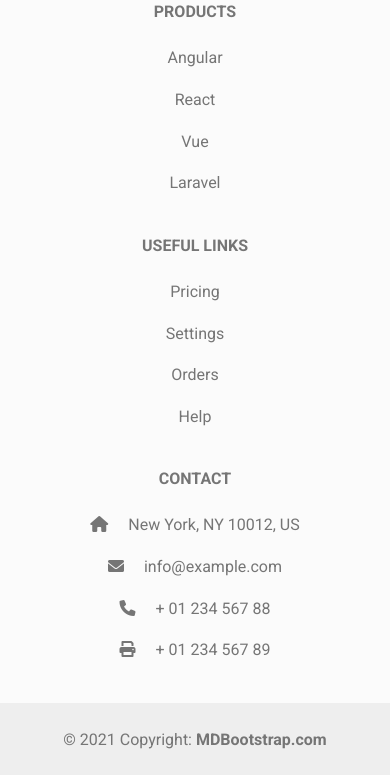
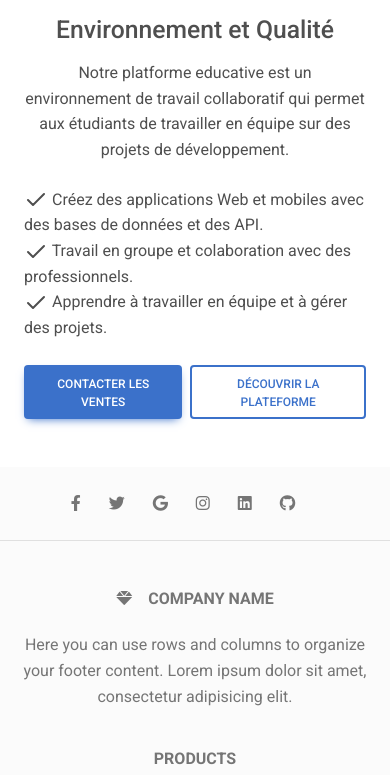
Before and after one commit to saoudi-h/formania, a PHP site: template views/home.php in a window 390 px wide. Shown: the part 306-1081 px from the top of the page. Run offline with PHP 8.4, Linux system fonts and the light colour scheme; the template is opened without the code that fills it, so the values that code supplies are empty; some libraries are stand-ins or nearby versions.

Commit message:
Update landing page and home page content

```diff
--- a/views/components/Landing.php
+++ b/views/components/Landing.php
@@ -22,8 +22,8 @@
                 <h1 class="mb-3">Apprendre un Métier d'avenir avec Formania</h1>
                 <h3 class="mb-3">Suivez nos cours et devenez rapidement expert !</h3>
                 <h5 class="mb-5">Gagnez 20Euros/minute dès la sortie, et ce, à chaque minute qui passe.</h5>
-                <a class="btn btn-outline-light btn-lg m-2" href="https://www.youtube.com/watch?v=c9B4TPnak1A" role="button" rel="nofollow" target="_blank">Start tutorial</a>
-                <a class="btn btn-outline-light btn-lg m-2" href="https://mdbootstrap.com/docs/standard/" target="_blank" role="button">Download MDB UI KIT</a>
+                <a class="btn btn-outline-light btn-lg m-2" href="https://www.youtube.com/watch?v=c9B4TPnak1A" role="button" rel="nofollow" target="_blank">Voir Nos Formations</a>
+                <a class="btn btn-outline-light btn-lg m-2" href="https://mdbootstrap.com/docs/standard/" target="_blank" role="button">Presentation</a>
             </div>
         </div>
     </div>
--- a/views/home.php
+++ b/views/home.php
@@ -1 +1,46 @@
-<div>home</div>
+<section class="py-12 md:py-24 lg:py-32 mt-5 mb-5">
+    <div class="container px-4 md:px-6">
+        <div class="row align-items-center gap-6">
+            <div class="col-lg-6">
+                <img alt="Image" class="mx-auto d-block rounded-xl img-fluid" height="310" src="https://images.unsplash.com/photo-1502945015378-0e284ca1a5be?q=80&w=2670&auto=format&fit=crop&ixlib=rb-4.0.3&ixid=M3wxMjA3fDB8MHxwaG90by1wYWdlfHx8fGVufDB8fHx8fA%3D%3D" width="550" />
+            </div>
+            <div class="col-lg-6">
+                <div class="text-center">
+                    <h2 class="text-3xl font-bold tracking-tighter mt-3">Environnement et Qualité</h2>
+
+                    </h2>
+                    <p class="text-gray-500 mt-3">Notre platforme educative est un environnement de travail collaboratif qui permet aux étudiants de travailler en équipe sur des projets de développement.</p>
+                </div>
+                <ul class="list-unstyled mt-4">
+                    <li>
+                        <svg xmlns="http://www.w3.org/2000/svg" width="24" height="24" fill="none" stroke="currentColor" stroke-width="2" stroke-linecap="round" stroke-linejoin="round">
+                            <polyline points="20 6 9 17 4 12" />
+                        </svg>
+                        <span class="ml-2">Créez des applications Web et mobiles avec des bases de données et des API.</span>
+
+                        </span>
+                    </li>
+                    <li>
+                        <svg xmlns="http://www.w3.org/2000/svg" width="24" height="24" fill="none" stroke="currentColor" stroke-width="2" stroke-linecap="round" stroke-linejoin="round">
+                            <polyline points="20 6 9 17 4 12" />
+                        </svg>
+                        <span class="ml-2">Travail en groupe et colaboration avec des professionnels.
+
+                        </span>
+                    </li>
+                    <li>
+                        <svg xmlns="http://www.w3.org/2000/svg" width="24" height="24" fill="none" stroke="currentColor" stroke-width="2" stroke-linecap="round" stroke-linejoin="round">
+                            <polyline points="20 6 9 17 4 12" />
+                        </svg>
+                        <span class="ml-2">Apprendre à travailler en équipe et à gérer des projets.
+                        </span>
+                    </li>
+                </ul>
+                <div class="d-flex mt-4">
+                    <a href="#" class="btn btn-primary me-2">Contacter les ventes</a>
+                    <a href="#" class="btn btn-outline-primary">Découvrir la plateforme</a>
+                </div>
+            </div>
+        </div>
+    </div>
+</section>
```
